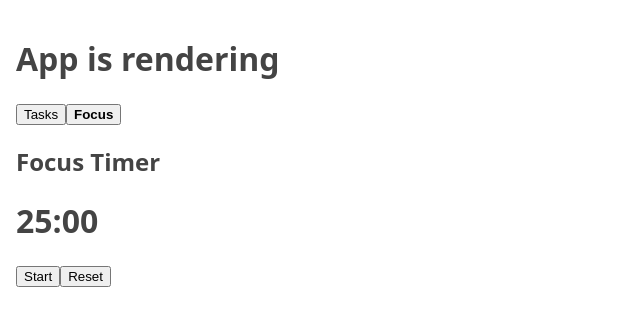
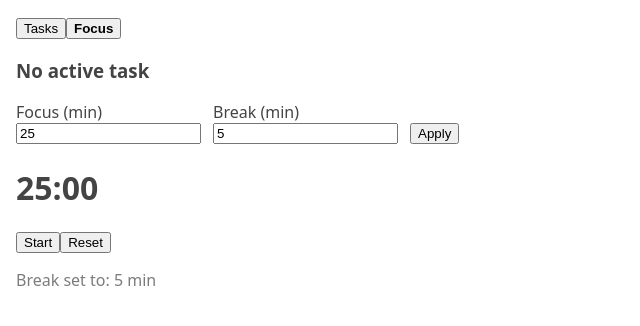
Before and after one commit to Pveeramalla/focus-todo, a React (Vite) app: page / in a window 1280 px wide. Both pictures are taken after a click on the button "Focus". Shown: the top 326 px of the page, without its empty margins (0-640 px from the left). Built offline with nearby package versions, Linux system fonts and the light colour scheme.

Commit message:
Add PENDING status with Pause and Resume

```diff
--- a/src/App.jsx
+++ b/src/App.jsx
@@ -1,49 +1,60 @@
 import { useState, useEffect } from "react";
 
-// shared components
+// shared
 import Tabs from "./components/Tabs";
 
-// tasks feature
+// tasks
 import TaskInput from "./components/Tasks/TaskInput";
 import TaskList from "./components/Tasks/TaskList";
 
-// focus feature
+// focus
 import FocusTimer from "./components/Focus/FocusTimer";
 
 function App() {
-  /* -------------------- state -------------------- */
-
   const [tasks, setTasks] = useState([]);
   const [activeTab, setActiveTab] = useState("TASKS");
+  const [activeTaskId, setActiveTaskId] = useState(null);
 
-  /* -------------------- effects -------------------- */
-
-  // load tasks from storage (once)
+  // load tasks once
   useEffect(() => {
     const savedTasks = localStorage.getItem("tasks");
-    if (savedTasks) {
-      setTasks(JSON.parse(savedTasks));
-    }
+    if (savedTasks) setTasks(JSON.parse(savedTasks));
   }, []);
 
-  // save tasks to storage (on change)
+  // save tasks on change
   useEffect(() => {
     localStorage.setItem("tasks", JSON.stringify(tasks));
   }, [tasks]);
-
-  /* -------------------- task actions -------------------- */
 
   const addTask = ({ text, time }) => {
     const newTask = {
       id: Date.now(),
       text,
       time,
+      status: "TODO",
     };
     setTasks([...tasks, newTask]);
   };
 
-  const removeTask = (id) => {
-    setTasks(tasks.filter((task) => task.id !== id));
+  const updateTaskStatus = (id, status) => {
+    const updatedTasks = tasks.map((task) =>
+      task.id === id ? { ...task, status } : task
+    );
+    setTasks(updatedTasks);
+  };
+
+  // Start from TODO
+  const startTask = (id) => {
+    updateTaskStatus(id, "IN_PROGRESS");
+    setActiveTaskId(id);
+    setActiveTab("FOCUS");
+  };
+
+  // Resume from PENDING (NEW)
+  const resumeTask = (id) => {
+    updateTaskStatus(id, "IN_PROGRESS");
+    setActiveTaskId(id);
+    setActiveTab("FOCUS");
   };
 
   const editTask = (id, newText, newTime) => {
@@ -55,16 +66,11 @@ function App() {
     setTasks(updatedTasks);
   };
 
-  /* -------------------- render -------------------- */
+  const activeTask = tasks.find((task) => task.id === activeTaskId);
 
   return (
     <div style={{ padding: "16px" }}>
-      <h1>App is rendering</h1>
-
-      <Tabs
-        activeTab={activeTab}
-        onChange={setActiveTab}
-      />
+      <Tabs activeTab={activeTab} onChange={setActiveTab} />
 
       {activeTab === "TASKS" && (
         <>
@@ -74,15 +80,15 @@ function App() {
 
           <TaskList
             tasks={tasks}
-            onDone={removeTask}
+            onStart={startTask}
+            onResume={resumeTask}          // NEW
+            onStatusChange={updateTaskStatus}
             onEdit={editTask}
           />
         </>
       )}
 
-      {activeTab === "FOCUS" && (
-        <FocusTimer />
-      )}
+      {activeTab === "FOCUS" && <FocusTimer activeTask={activeTask} />}
     </div>
   );
 }
--- a/src/components/Focus/FocusTimer.jsx
+++ b/src/components/Focus/FocusTimer.jsx
@@ -1,12 +1,18 @@
 import { useState, useEffect } from "react";
 
-function FocusTimer() {
-  const FOCUS_TIME = 25 * 60;
+function FocusTimer({ activeTask }) {
+  /* -------------------- settings -------------------- */
 
-  const [secondsLeft, setSecondsLeft] = useState(FOCUS_TIME);
+  const [focusMinutes, setFocusMinutes] = useState(25);
+  const [breakMinutes, setBreakMinutes] = useState(5);
+
+  /* -------------------- timer state -------------------- */
+
+  const [secondsLeft, setSecondsLeft] = useState(25 * 60);
   const [isRunning, setIsRunning] = useState(false);
 
-  // Timer effect
+  /* -------------------- timer countdown -------------------- */
+
   useEffect(() => {
     if (!isRunning) return;
 
@@ -24,23 +30,85 @@ function FocusTimer() {
     return () => clearInterval(interval);
   }, [isRunning]);
 
+  /* -------------------- reset when task changes -------------------- */
+
+  useEffect(() => {
+    if (!activeTask) return;
+
+    setIsRunning(false);
+    setSecondsLeft(focusMinutes * 60);
+  }, [activeTask, focusMinutes]);
+
+  /* -------------------- actions -------------------- */
+
+  const applySettings = () => {
+    setIsRunning(false);
+    setSecondsLeft(focusMinutes * 60);
+  };
+
   const startPause = () => {
-    setIsRunning(!isRunning);
+    setIsRunning((r) => !r);
   };
 
   const reset = () => {
     setIsRunning(false);
-    setSecondsLeft(FOCUS_TIME);
+    setSecondsLeft(focusMinutes * 60);
   };
 
-  // format mm:ss
+  /* -------------------- helpers -------------------- */
+
   const minutes = Math.floor(secondsLeft / 60);
   const seconds = secondsLeft % 60;
 
+  /* -------------------- render -------------------- */
+
   return (
     <div>
-      <h2>Focus Timer</h2>
+      {activeTask ? (
+        <h3>Focusing on: {activeTask.text}</h3>
+      ) : (
+        <h3>No active task</h3>
+      )}
 
+      {/* Settings */}
+      <div
+        style={{
+          display: "flex",
+          gap: "12px",
+          alignItems: "end",
+          margin: "12px 0",
+        }}
+      >
+        <label>
+          Focus (min)
+          <input
+            type="number"
+            min="1"
+            value={focusMinutes}
+            onChange={(e) => setFocusMinutes(Number(e.target.value))}
+            disabled={isRunning}
+            style={{ display: "block" }}
+          />
+        </label>
+
+        <label>
+          Break (min)
+          <input
+            type="number"
+            min="1"
+            value={breakMinutes}
+            onChange={(e) => setBreakMinutes(Number(e.target.value))}
+            disabled={isRunning}
+            style={{ display: "block" }}
+          />
+        </label>
+
+        <button onClick={applySettings} disabled={isRunning}>
+          Apply
+        </button>
+      </div>
+
+      {/* Timer */}
       <h1>
         {minutes}:{seconds.toString().padStart(2, "0")}
       </h1>
@@ -50,6 +118,11 @@ function FocusTimer() {
       </button>
 
       <button onClick={reset}>Reset</button>
+
+      {/* Info */}
+      <p style={{ opacity: 0.7 }}>
+        Break set to: {breakMinutes} min
+      </p>
     </div>
   );
 }
--- a/src/components/Tasks/TaskItem.jsx
+++ b/src/components/Tasks/TaskItem.jsx
@@ -1,15 +1,6 @@
 import { useState } from "react";
 
-// helper to convert 24h time to AM/PM
-const formatTime = (time24) => {
-  const [h, m] = time24.split(":");
-  const hour = Number(h);
-  const ampm = hour >= 12 ? "PM" : "AM";
-  const hour12 = hour % 12 || 12;
-  return `${hour12}:${m} ${ampm}`;
-};
-
-function TaskItem({ task, onDone, onEdit }) {
+function TaskItem({ task, onStart, onResume, onStatusChange, onEdit }) {
   const [isEditing, setIsEditing] = useState(false);
   const [text, setText] = useState(task.text);
   const [time, setTime] = useState(task.time || "");
@@ -41,13 +32,28 @@ function TaskItem({ task, onDone, onEdit }) {
         <>
           <span style={{ flex: 1 }}>
             {task.text}
-            {task.time && (
-              <span> ⏰ {formatTime(task.time)}</span>
-            )}
+            {task.time && <span> ⏰ {task.time}</span>}
+            <strong style={{ marginLeft: "8px" }}>[{task.status}]</strong>
           </span>
 
+          {task.status === "TODO" && (
+            <button onClick={() => onStart(task.id)}>Start</button>
+          )}
+
+          {task.status === "PENDING" && (
+            <button onClick={() => onResume(task.id)}>Resume</button>
+          )}
+
+          {task.status === "IN_PROGRESS" && (
+            <>
+              <button onClick={() => onStatusChange(task.id, "DONE")}>Done</button>
+              <button onClick={() => onStatusChange(task.id, "PENDING")}>
+                Pause
+              </button>
+            </>
+          )}
+
           <button onClick={() => setIsEditing(true)}>Edit</button>
-          <button onClick={() => onDone(task.id)}>Done</button>
         </>
       )}
     </li>
--- a/src/components/Tasks/TaskList.jsx
+++ b/src/components/Tasks/TaskList.jsx
@@ -1,9 +1,7 @@
 import TaskItem from "./TaskItem";
 
-function TaskList({ tasks, onDone, onEdit }) {
-  if (tasks.length === 0) {
-    return <p>No tasks yet</p>;
-  }
+function TaskList({ tasks, onStart, onResume, onStatusChange, onEdit }) {
+  if (tasks.length === 0) return <p>No tasks yet</p>;
 
   return (
     <ul>
@@ -11,7 +9,9 @@ function TaskList({ tasks, onDone, onEdit }) {
         <TaskItem
           key={task.id}
           task={task}
-          onDone={onDone}
+          onStart={onStart}
+          onResume={onResume}
+          onStatusChange={onStatusChange}
           onEdit={onEdit}
         />
       ))}
```
